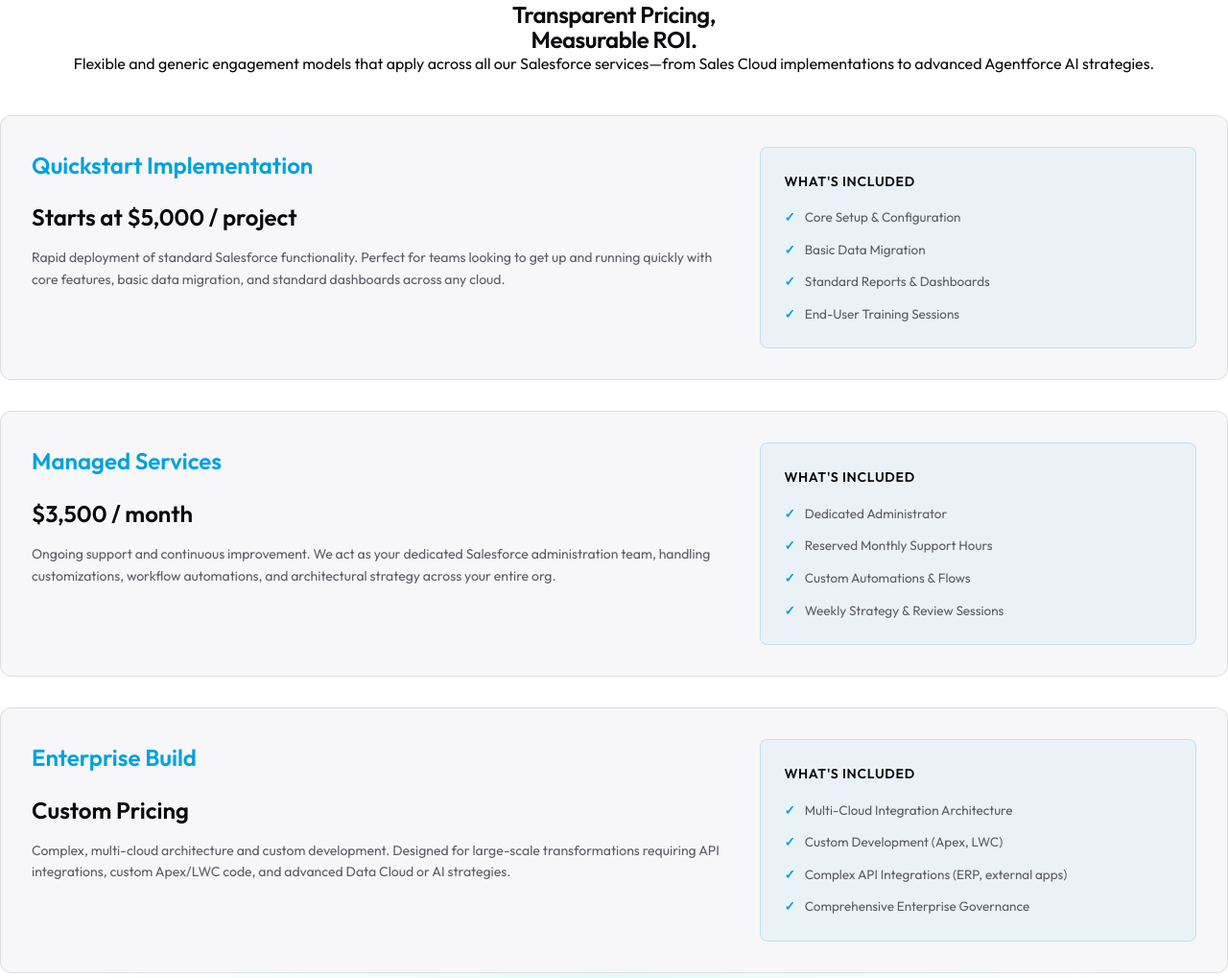
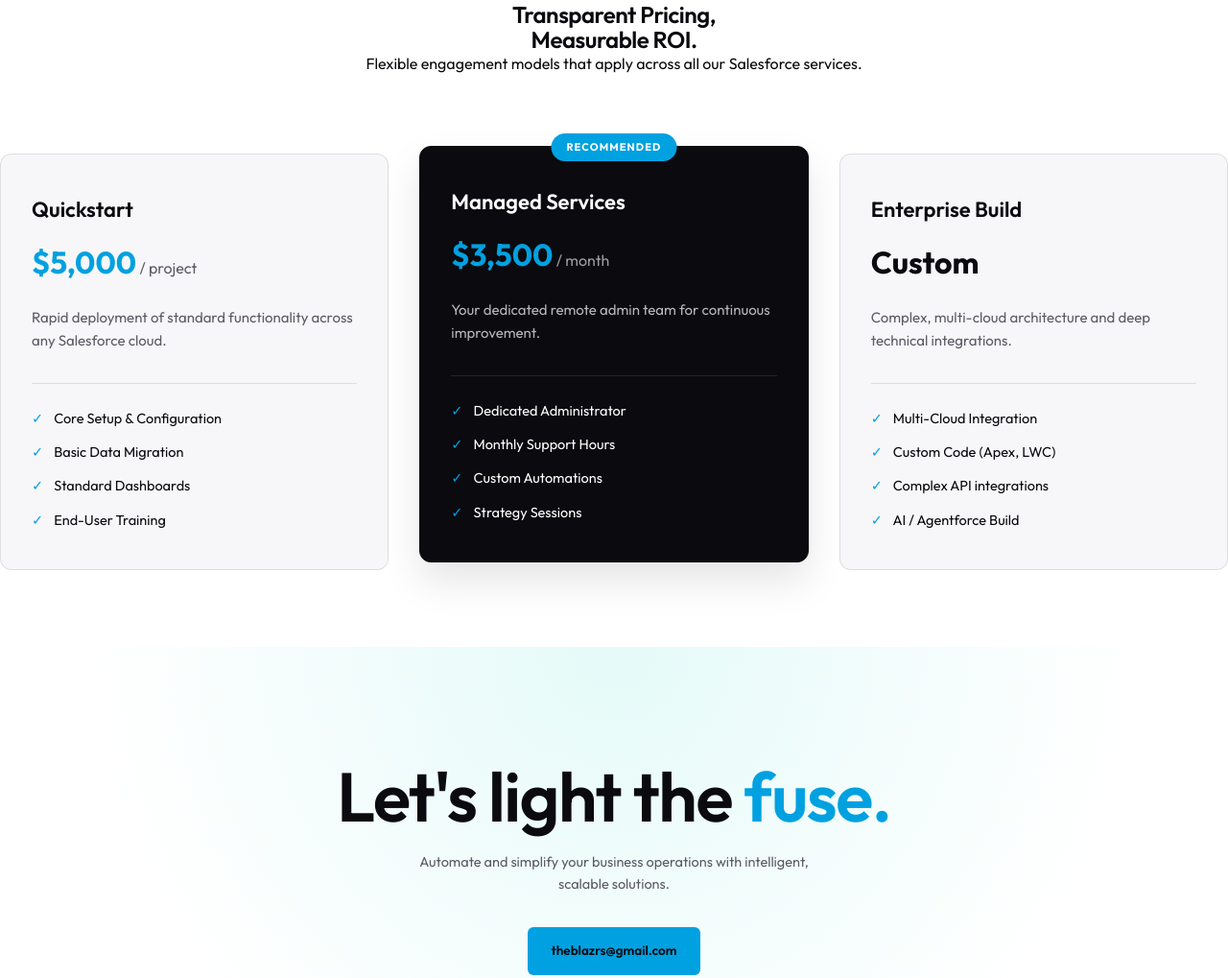
Before and after one commit to YashParkhi07/blazrs, a website: page salesforce.html in a window 1280 px wide. Shown: the part 4104-5123 px from the top of the page at 96% size. Drawn offline with Linux system fonts and the light colour scheme.

Commit message:
Update pricing format to horizontal cards matching the blog-card aesthetic

```diff
--- a/salesforce.html
+++ b/salesforce.html
@@ -209,59 +209,58 @@
         <div>
           <div class="sf-badge" style="background: rgba(0,161,224,0.1); color: var(--cyan);"><span style="background: var(--cyan);"></span> Engagement Models</div>
           <h2>Transparent Pricing,<br>Measurable ROI.</h2>
-          <p class="sf-copy">Flexible and generic engagement models that apply across all our Salesforce services—from Sales Cloud implementations to advanced Agentforce AI strategies.</p>
+          <p class="sf-copy">Flexible engagement models that apply across all our Salesforce services.</p>
         </div>
       </div>
 
-      <div class="sf-list">
+      <!-- Horizontal Pricing Cards -->
+      <div style="display: grid; grid-template-columns: repeat(auto-fit, minmax(300px, 1fr)); gap: 32px; margin-top: 40px; margin-bottom: 80px;">
 
-        <div class="sf-item large">
-          <div class="sf-item-content">
-            <h4>Quickstart Implementation</h4>
-            <p style="font-size: 24px; font-weight: 600; color: var(--paper); margin: 12px 0;">Starts at $5,000 / project</p>
-            <p>Rapid deployment of standard Salesforce functionality. Perfect for teams looking to get up and running quickly with core features, basic data migration, and standard dashboards across any cloud.</p>
-          </div>
-          <div class="sf-item-capabilities">
-            <h5>What's Included</h5>
-            <ul>
-              <li>Core Setup & Configuration</li>
-              <li>Basic Data Migration</li>
-              <li>Standard Reports & Dashboards</li>
-              <li>End-User Training Sessions</li>
+        <!-- Tier 1 -->
+        <div style="background: var(--panel); border: 1px solid var(--line); border-radius: 12px; padding: 40px 32px; display: flex; flex-direction: column; transition: transform 0.3s ease;">
+          <h4 style="font-size: 22px; color: var(--paper); margin-bottom: 12px; font-weight: 600;">Quickstart</h4>
+          <p style="font-size: 32px; font-weight: 700; color: var(--cyan); margin-bottom: 20px;">$5,000<span style="font-size: 16px; color: var(--grey); font-weight: 400;"> / project</span></p>
+          <p style="font-size: 15px; color: var(--grey); line-height: 1.6; margin-bottom: 32px; flex-grow: 1;">Rapid deployment of standard functionality across any Salesforce cloud.</p>
+
+          <div style="border-top: 1px solid var(--line); padding-top: 24px;">
+            <ul style="list-style: none; padding: 0; color: var(--paper); font-size: 14.5px; display: flex; flex-direction: column; gap: 12px;">
+              <li><span style="color: var(--cyan); margin-right: 8px;">✓</span> Core Setup & Configuration</li>
+              <li><span style="color: var(--cyan); margin-right: 8px;">✓</span> Basic Data Migration</li>
+              <li><span style="color: var(--cyan); margin-right: 8px;">✓</span> Standard Dashboards</li>
+              <li><span style="color: var(--cyan); margin-right: 8px;">✓</span> End-User Training</li>
             </ul>
           </div>
         </div>
 
-        <div class="sf-item large">
-          <div class="sf-item-content">
-            <h4>Managed Services</h4>
-            <p style="font-size: 24px; font-weight: 600; color: var(--paper); margin: 12px 0;">$3,500 / month</p>
-            <p>Ongoing support and continuous improvement. We act as your dedicated Salesforce administration team, handling customizations, workflow automations, and architectural strategy across your entire org.</p>
-          </div>
-          <div class="sf-item-capabilities">
-            <h5>What's Included</h5>
-            <ul>
-              <li>Dedicated Administrator</li>
-              <li>Reserved Monthly Support Hours</li>
-              <li>Custom Automations & Flows</li>
-              <li>Weekly Strategy & Review Sessions</li>
+        <!-- Tier 2 -->
+        <div style="background: var(--paper); border: 1px solid var(--paper); border-radius: 12px; padding: 40px 32px; display: flex; flex-direction: column; transform: translateY(-8px); box-shadow: 0 20px 40px rgba(0,0,0,0.1); position: relative;">
+          <div style="position: absolute; top: -14px; left: 50%; transform: translateX(-50%); background: var(--cyan); color: #fff; font-size: 11px; font-weight: 700; text-transform: uppercase; letter-spacing: 0.1em; padding: 6px 16px; border-radius: 20px;">Recommended</div>
+          <h4 style="font-size: 22px; color: #fff; margin-bottom: 12px; font-weight: 600;">Managed Services</h4>
+          <p style="font-size: 32px; font-weight: 700; color: var(--cyan); margin-bottom: 20px;">$3,500<span style="font-size: 16px; color: rgba(255,255,255,0.6); font-weight: 400;"> / month</span></p>
+          <p style="font-size: 15px; color: rgba(255,255,255,0.7); line-height: 1.6; margin-bottom: 32px; flex-grow: 1;">Your dedicated remote admin team for continuous improvement.</p>
+
+          <div style="border-top: 1px solid rgba(255,255,255,0.1); padding-top: 24px;">
+            <ul style="list-style: none; padding: 0; color: #fff; font-size: 14.5px; display: flex; flex-direction: column; gap: 12px;">
+              <li><span style="color: var(--cyan); margin-right: 8px;">✓</span> Dedicated Administrator</li>
+              <li><span style="color: var(--cyan); margin-right: 8px;">✓</span> Monthly Support Hours</li>
+              <li><span style="color: var(--cyan); margin-right: 8px;">✓</span> Custom Automations</li>
+              <li><span style="color: var(--cyan); margin-right: 8px;">✓</span> Strategy Sessions</li>
             </ul>
           </div>
         </div>
 
-        <div class="sf-item large">
-          <div class="sf-item-content">
-            <h4>Enterprise Build</h4>
-            <p style="font-size: 24px; font-weight: 600; color: var(--paper); margin: 12px 0;">Custom Pricing</p>
-            <p>Complex, multi-cloud architecture and custom development. Designed for large-scale transformations requiring API integrations, custom Apex/LWC code, and advanced Data Cloud or AI strategies.</p>
-          </div>
-          <div class="sf-item-capabilities">
-            <h5>What's Included</h5>
-            <ul>
-              <li>Multi-Cloud Integration Architecture</li>
-              <li>Custom Development (Apex, LWC)</li>
-              <li>Complex API Integrations (ERP, external apps)</li>
-              <li>Comprehensive Enterprise Governance</li>
+        <!-- Tier 3 -->
+        <div style="background: var(--panel); border: 1px solid var(--line); border-radius: 12px; padding: 40px 32px; display: flex; flex-direction: column; transition: transform 0.3s ease;">
+          <h4 style="font-size: 22px; color: var(--paper); margin-bottom: 12px; font-weight: 600;">Enterprise Build</h4>
+          <p style="font-size: 32px; font-weight: 700; color: var(--paper); margin-bottom: 20px;">Custom</p>
+          <p style="font-size: 15px; color: var(--grey); line-height: 1.6; margin-bottom: 32px; flex-grow: 1;">Complex, multi-cloud architecture and deep technical integrations.</p>
+
+          <div style="border-top: 1px solid var(--line); padding-top: 24px;">
+            <ul style="list-style: none; padding: 0; color: var(--paper); font-size: 14.5px; display: flex; flex-direction: column; gap: 12px;">
+              <li><span style="color: var(--cyan); margin-right: 8px;">✓</span> Multi-Cloud Integration</li>
+              <li><span style="color: var(--cyan); margin-right: 8px;">✓</span> Custom Code (Apex, LWC)</li>
+              <li><span style="color: var(--cyan); margin-right: 8px;">✓</span> Complex API integrations</li>
+              <li><span style="color: var(--cyan); margin-right: 8px;">✓</span> AI / Agentforce Build</li>
             </ul>
           </div>
         </div>
```
